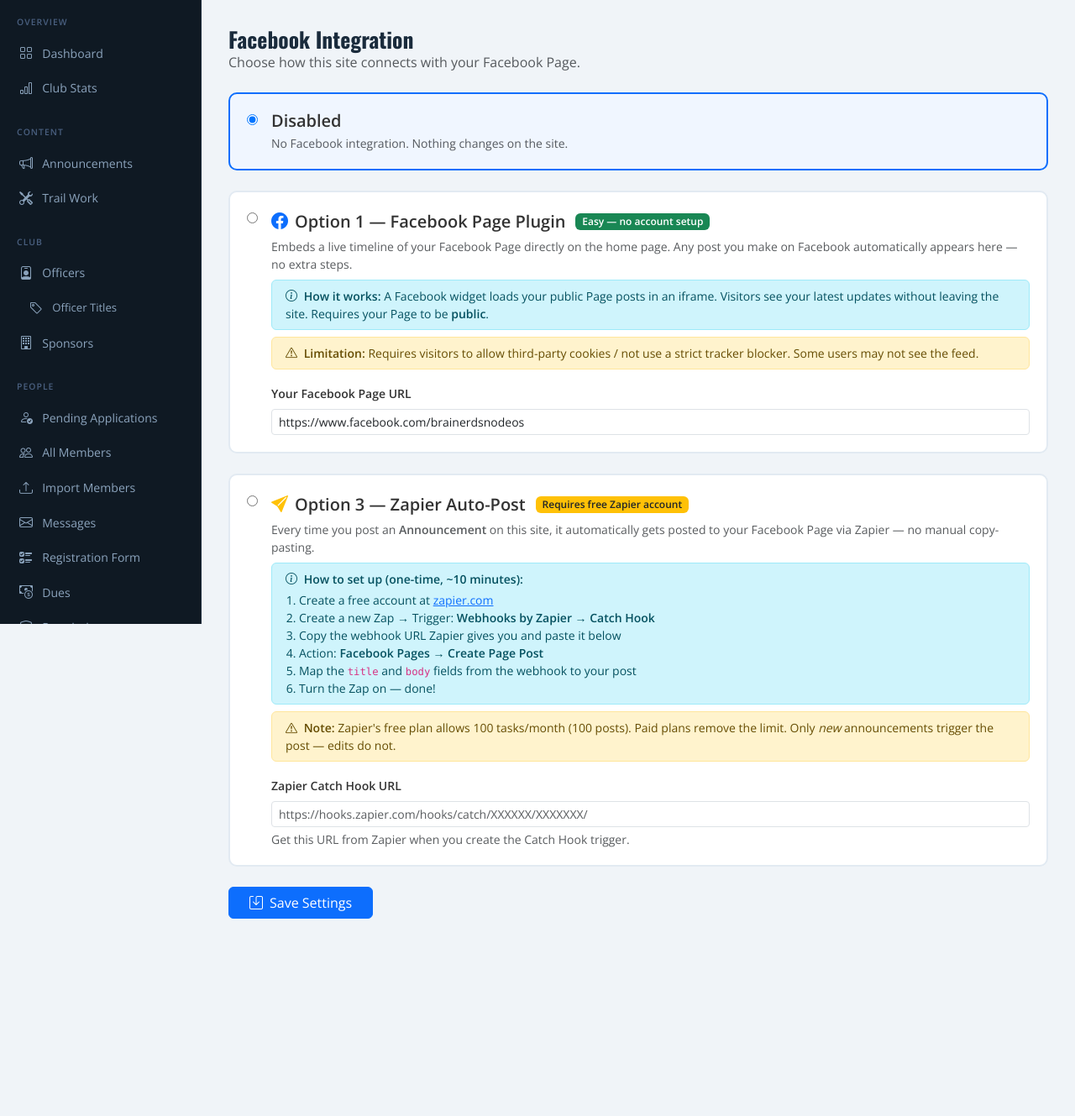
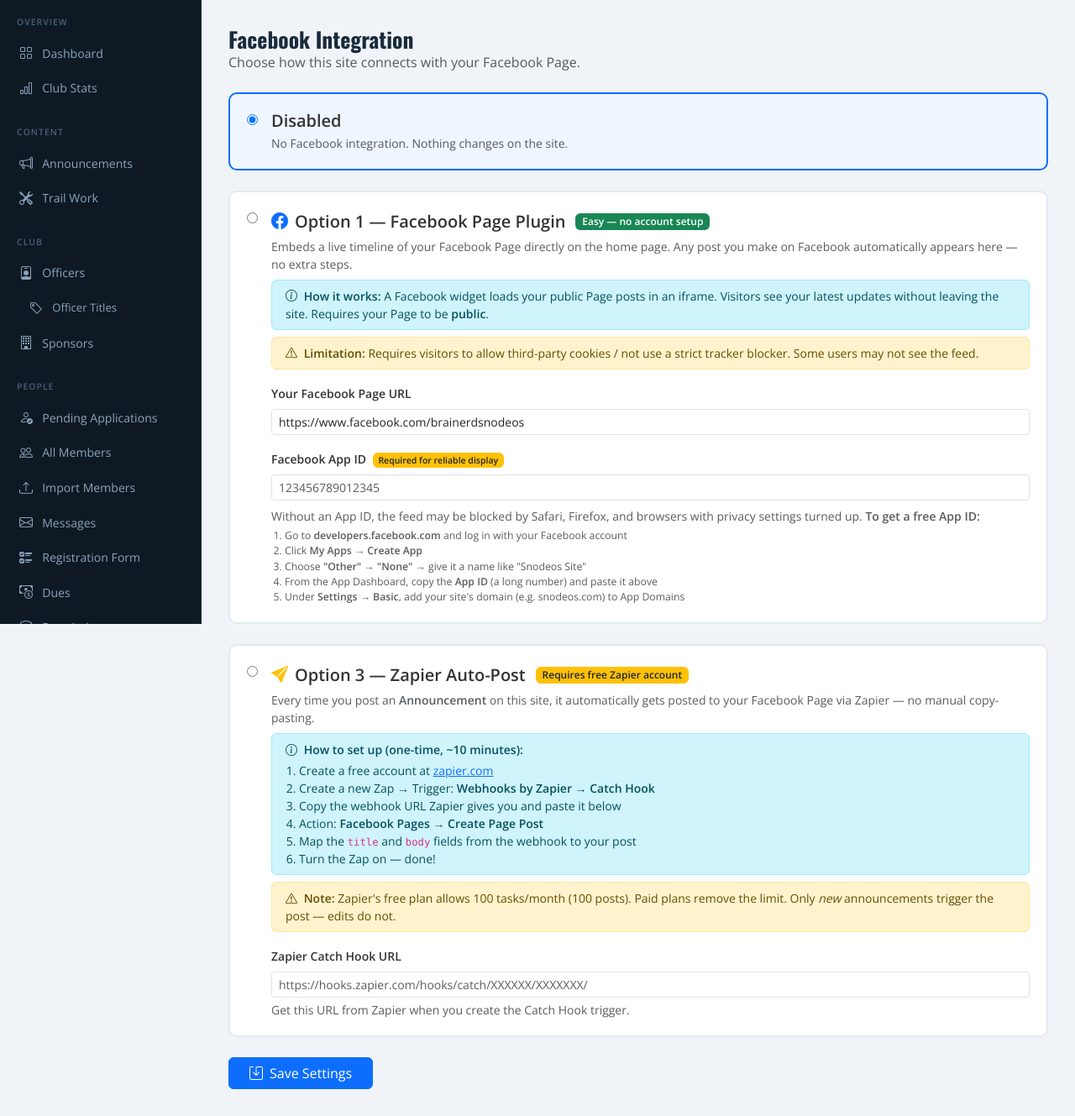
Before and after one commit to cloudflying87/snodeos, a Django app: page /manage/facebook/ in a window 1280 px wide. Shown: the part 57-1386 px from the top of the page at 84% size. Before the commit the page ends 1151 px from the top, so only its background shows below. Run offline with Django 5.2, Linux system fonts and the light colour scheme; the visitor is signed in with stand-in values (Sample User, id 1); data comes from the database, SQL or seed files in the repository.

Commit message:
Fix Facebook Page Plugin: add App ID support for JS SDK embed
The plain iframe is blocked by Safari, Firefox strict mode, and Chrome
privacy settings. Facebook's Page Plugin now requires the JS SDK with
an App ID to render reliably.

- Add facebook_app_id field to SiteSettings
- Home page: use fb-page div + FB JS SDK when App ID is set; fall back
  to iframe otherwise
- base.html: load FB JS SDK asynchronously when App ID is configured
- Facebook settings page: App ID field with step-by-step instructions
  for getting a free App ID from developers.facebook.com
- facebook_settings view: save facebook_app_id from POST

Co-Authored-By: Claude Sonnet 4.6 <noreply@anthropic.com>

```diff
--- a/core/models.py
+++ b/core/models.py
@@ -126,6 +126,7 @@ class SiteSettings(models.Model):
     ]
     facebook_integration = models.CharField(max_length=20, choices=FACEBOOK_CHOICES, default='none')
     facebook_page_url    = models.URLField(blank=True, default='https://www.facebook.com/brainerdsnodeos')
+    facebook_app_id      = models.CharField(max_length=50, blank=True, help_text='Facebook App ID (required for the Page Plugin to work)')
     zapier_webhook_url   = models.URLField(blank=True, help_text='Paste your Zapier Catch Hook URL here')
 
     class Meta:
--- a/manage_panel/views.py
+++ b/manage_panel/views.py
@@ -536,6 +536,7 @@ def facebook_settings(request):
     if request.method == 'POST':
         cfg.facebook_integration = request.POST.get('facebook_integration', 'none')
         cfg.facebook_page_url    = request.POST.get('facebook_page_url', '').strip()
+        cfg.facebook_app_id      = request.POST.get('facebook_app_id', '').strip()
         cfg.zapier_webhook_url   = request.POST.get('zapier_webhook_url', '').strip()
         cfg.save()
         messages.success(request, 'Facebook integration settings saved.')
--- a/templates/base.html
+++ b/templates/base.html
@@ -132,6 +132,11 @@
 </footer>
 
 <script src="https://cdn.jsdelivr.net/npm/bootstrap@5.3.3/dist/js/bootstrap.bundle.min.js"></script>
+{% if site_settings.facebook_integration == 'plugin' and site_settings.facebook_app_id %}
+<script async defer crossorigin="anonymous"
+  src="https://connect.facebook.net/en_US/sdk.js#xfbml=1&version=v21.0&appId={{ site_settings.facebook_app_id }}">
+</script>
+{% endif %}
 {% block extra_js %}{% endblock %}
 </body>
 </html>
--- a/templates/manage_panel/facebook_settings.html
+++ b/templates/manage_panel/facebook_settings.html
@@ -59,6 +59,23 @@
             <input type="url" name="facebook_page_url" class="form-control form-control-sm"
                    value="{{ cfg.facebook_page_url }}"
                    placeholder="https://www.facebook.com/yourpage">
+          </div>
+          <div class="mt-3">
+            <label class="form-label fw-semibold small">Facebook App ID <span class="badge bg-warning text-dark ms-1">Required for reliable display</span></label>
+            <input type="text" name="facebook_app_id" class="form-control form-control-sm"
+                   value="{{ cfg.facebook_app_id }}"
+                   placeholder="123456789012345">
+            <div class="form-text mt-2">
+              Without an App ID, the feed may be blocked by Safari, Firefox, and browsers with privacy settings turned up.
+              <strong>To get a free App ID:</strong>
+              <ol class="mt-1 mb-0 small ps-3">
+                <li>Go to <strong>developers.facebook.com</strong> and log in with your Facebook account</li>
+                <li>Click <strong>My Apps → Create App</strong></li>
+                <li>Choose <strong>"Other"</strong> → <strong>"None"</strong> → give it a name like "Snodeos Site"</li>
+                <li>From the App Dashboard, copy the <strong>App ID</strong> (a long number) and paste it above</li>
+                <li>Under <strong>Settings → Basic</strong>, add your site's domain (e.g. snodeos.com) to App Domains</li>
+              </ol>
+            </div>
           </div>
         </div>
       </label>
```
Also changed, not shown: templates/core/home.html (+21 -2 lines), core/migrations/0008_sitesettings_facebook_app_id.py (added).
